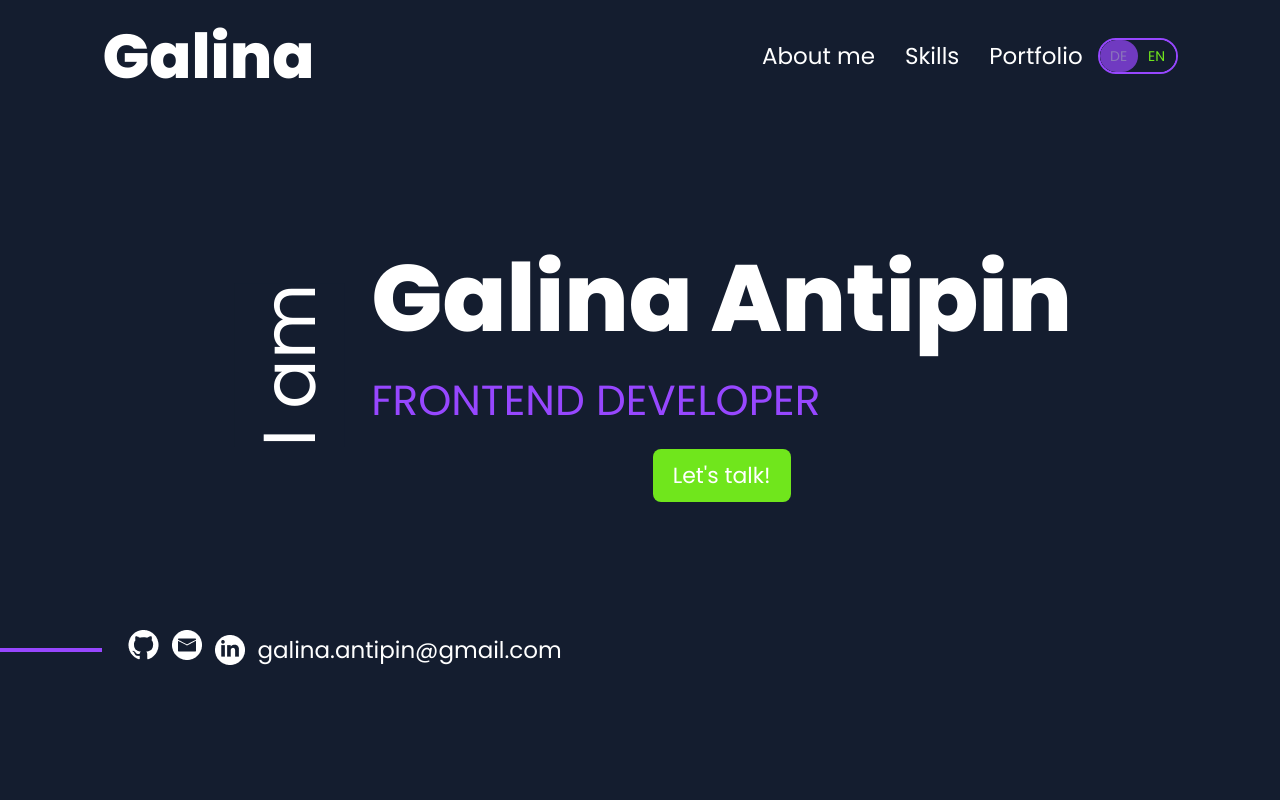
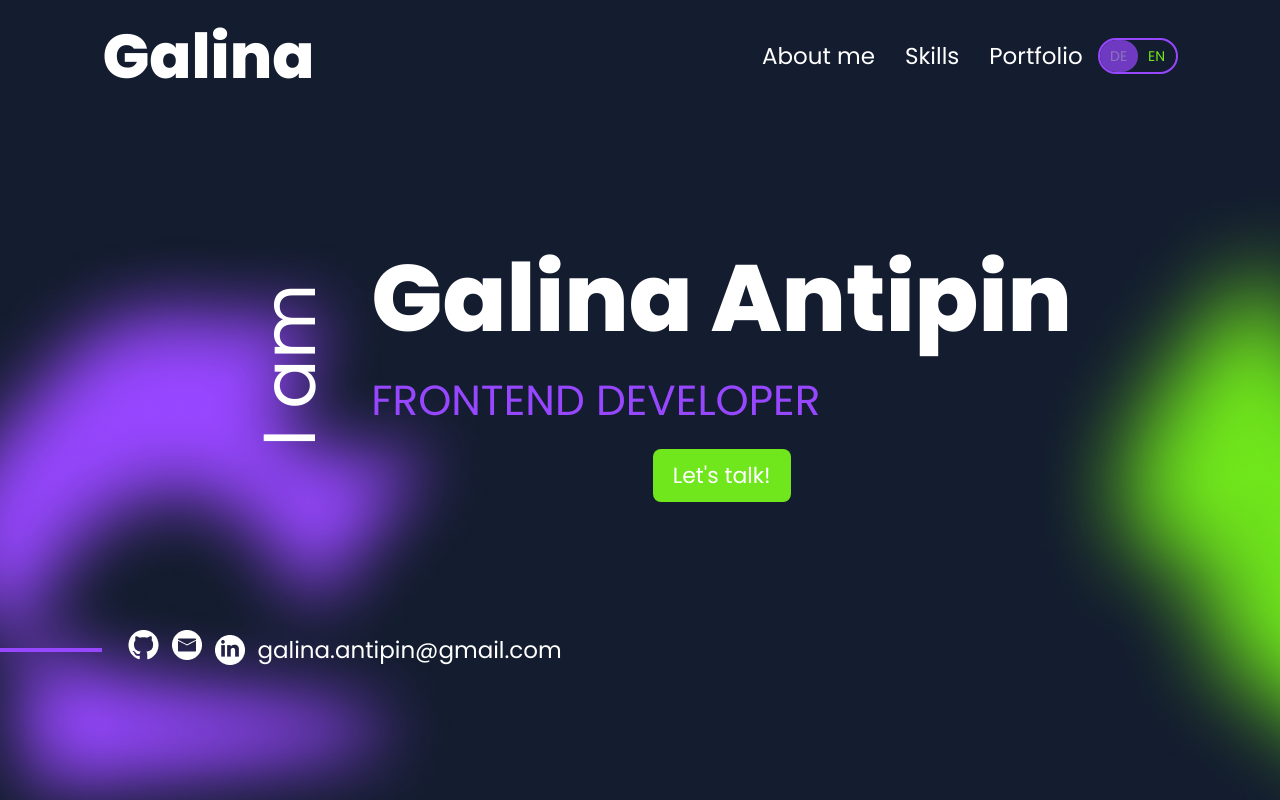
Before and after one commit to galina-antipin/Angular-My-Portfolio, an Angular app: page / in a window 1280 px wide. Shown: the top 800 px of the page. Built offline with nearby package versions, Linux system fonts and the light colour scheme.

Commit message:
added background-images in hero section

```diff
--- a/src/app/main-content/hero/hero.component.scss
+++ b/src/app/main-content/hero/hero.component.scss
@@ -6,7 +6,10 @@ section {
     display: flex;
     flex-direction: column;
     height: 100vh;
-
+    background-image: url(./../../../assets/img/purple-shadow.png), url(./../../../assets/img/green-shadow.png);
+    background-position: left -20% top 80%, left 160% top 99%;;
+    background-size: 50%;
+    background-repeat: no-repeat, no-repeat;
 }
 
 .hero-wrapper {
--- a/src/styles.scss
+++ b/src/styles.scss
@@ -2,8 +2,11 @@
     margin: 0;
     box-sizing: border-box;
     scroll-behavior: smooth;
-    background-color: #141D2F;
     font-family: 'Poppins';
+}
+
+body {
+      background-color: #141D2F;
 }
 
 h1 {
```
Also changed, not shown: src/assets/img/green-shadow.png (added), src/assets/img/purple-shadow.png.
